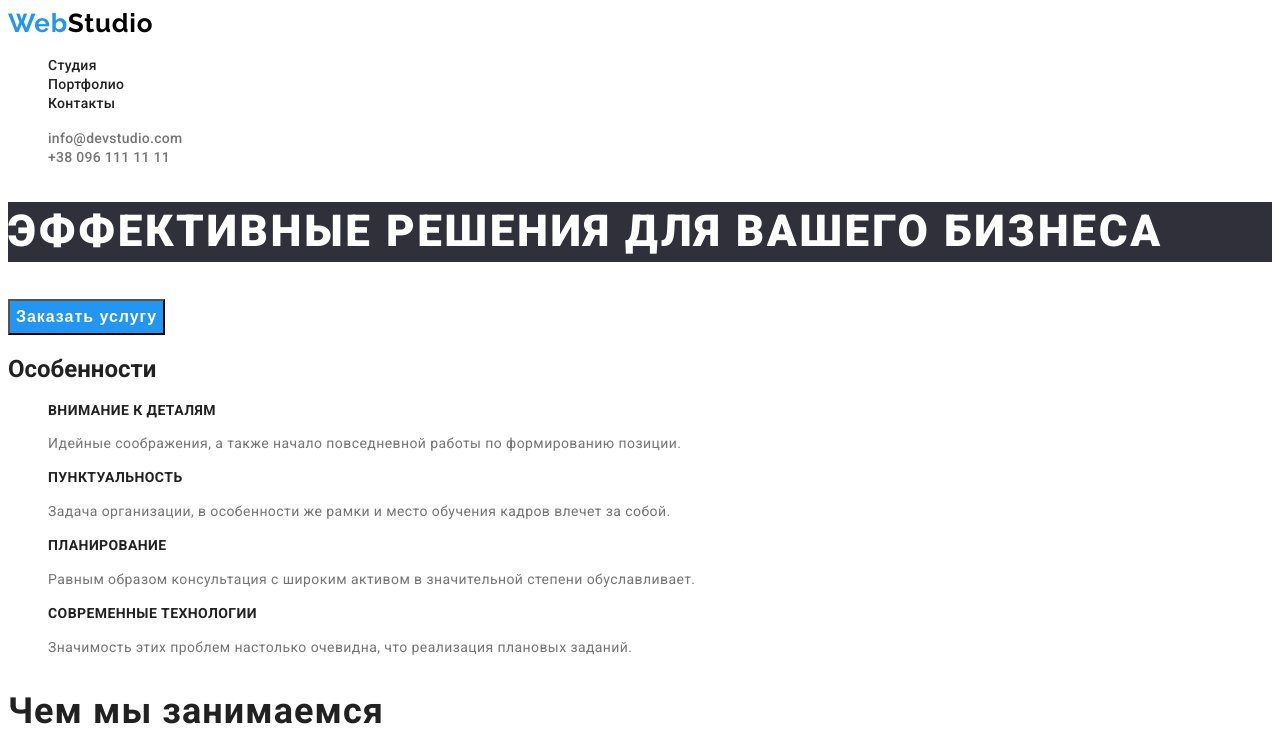
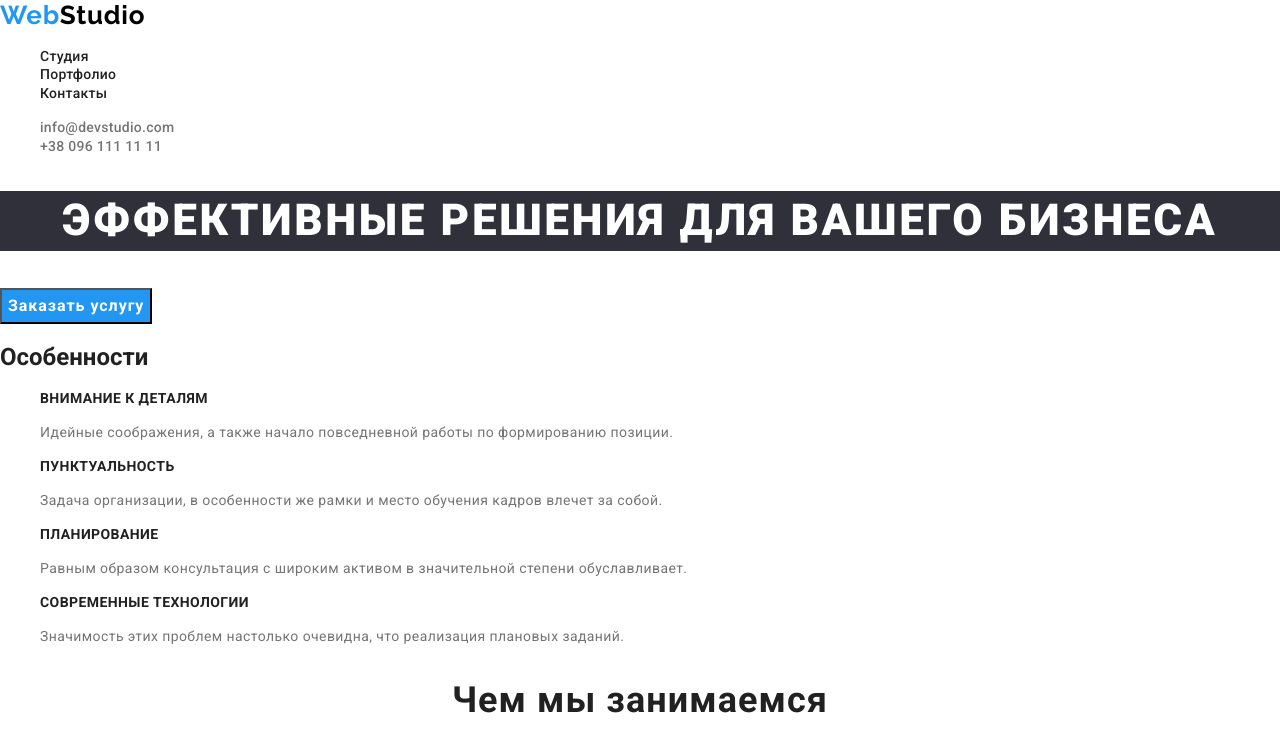
Before and after one commit to MarmeDon/goit-markup-hw-02, a plain HTML site: page index.html in a window 1280 px wide. Shown: the top 747 px of the page. Drawn offline with nearby package versions, Linux system fonts and the light colour scheme.

Commit message:
optimize-code

```diff
--- a/css/styles.css
+++ b/css/styles.css
@@ -5,6 +5,11 @@
   --alternative-text-color: #ffffff;
   --main-bg-color: #2f303a;
   --portfolio-btn-bg-color: #f5f4fa;
+}
+
+body {
+  font-family: Roboto, sans-serif;
+  color: var(--main-text-color);
 }
 
 .link {
@@ -15,12 +20,7 @@
   list-style: none;
 }
 
-body {
-  font-family: Roboto, sans-serif;
-  color: var(--main-text-color);
-}
-
-/* LOGO */
+/* COMPONENTS */
 
 .logo {
   font-family: Raleway, sans-serif;
@@ -31,16 +31,19 @@ body {
   color: var(--accent-text-color);
 }
 
+.title {
+  font-weight: 700;
+  font-size: 36px;
+  line-height: 1.17;
+  letter-spacing: 0.03em;
+  text-align: center;
+}
+
+/* HEADER */
+
 .header-logo-color {
   color: #000000;
 }
-
-.footer-logo-color {
-  color: var(--alternative-text-color);
-  background-color: var(--main-bg-color);
-}
-
-/* NAVIGATION */
 
 .nav-list-link {
   font-weight: 500;
@@ -54,8 +57,6 @@ body {
 .nav-list-link:focus {
   color: var(--accent-text-color);
 }
-
-/* CONTACTS */
 
 .contact-list-link {
   font-weight: 500;
@@ -77,12 +78,14 @@ body {
   font-size: 44px;
   line-height: 1.36;
   letter-spacing: 0.06em;
+  text-align: center;
   text-transform: uppercase;
   color: var(--alternative-text-color);
   background-color: var(--main-bg-color);
 }
 
 .modal-btn {
+  font-family: inherit;
   font-weight: 700;
   font-size: 16px;
   line-height: 1.87;
@@ -116,13 +119,6 @@ body {
   color: var(--secondary-text-color);
 }
 
-.title {
-  font-weight: 700;
-  font-size: 36px;
-  line-height: 1.17;
-  letter-spacing: 0.03em;
-}
-
 /* TEAM */
 
 .team-list-name {
@@ -130,6 +126,7 @@ body {
   font-size: 16px;
   line-height: 1.19;
   letter-spacing: 0.03em;
+  text-align: center;
 }
 
 .team-list-position {
@@ -137,9 +134,15 @@ body {
   line-height: 1.19;
   letter-spacing: 0.03em;
   color: var(--secondary-text-color);
+  text-align: center;
 }
 
 /* FOOTER */
+
+.footer-logo-color {
+  color: var(--alternative-text-color);
+  background-color: var(--main-bg-color);
+}
 
 .postal-address {
   font-size: 14px;
@@ -165,7 +168,7 @@ body {
 /* PORTFOLIO */
 
 .filter-btn {
-  font-family: Roboto, sans-serif;
+  font-family: inherit;
   font-weight: 500;
   font-size: 16px;
   line-height: 1.62;
--- a/index.html
+++ b/index.html
@@ -11,19 +11,24 @@
       href="https://fonts.googleapis.com/css2?family=Raleway:wght@700&family=Roboto:wght@400;500;700;900&display=swap"
       rel="stylesheet"
     />
+    <link rel="stylesheet" href="https://cdnjs.cloudflare.com/ajax/libs/modern-normalize/1.1.0/modern-normalize.min.css" integrity="sha512-wpPYUAdjBVSE4KJnH1VR1HeZfpl1ub8YT/NKx4PuQ5NmX2tKuGu6U/JRp5y+Y8XG2tV+wKQpNHVUX03MfMFn9Q==" crossorigin="anonymous" referrerpolicy="no-referrer" />
     <link rel="stylesheet" href="./css/styles.css" />
   </head>
 
   <body>
-    <header>
-      <nav>
+    <header class="header">
+      <nav class="navigation">
         <a href="./index.html" lang="en" class="logo link"
           >Web<span class="header-logo-color">Studio</span></a
         >
         <ul class="nav-list list">
-          <li><a href="./index.html" class="nav-list-link link">Студия</a></li>
-          <li><a href="./portfolio.html" class="nav-list-link link">Портфолио</a></li>
-          <li><a href="" class="nav-list-link link">Контакты</a></li>
+          <li class="nav-list-item">
+            <a href="./index.html" class="nav-list-link link">Студия</a>
+          </li>
+          <li class="nav-list-item">
+            <a href="./portfolio.html" class="nav-list-link link">Портфолио</a>
+          </li>
+          <li class="nav-list-item"><a href="" class="nav-list-link link">Контакты</a></li>
         </ul>
       </nav>
       <ul class="contact-list list">
@@ -39,7 +44,7 @@
         <button type="button" class="modal-btn">Заказать услугу</button>
       </section>
       <section>
-        <h2 class="features">Особенности</h2>
+        <h2 hidden">Особенности</h2>
         <ul class="features-list list">
           <li>
             <h3 class="features-list-title">Внимание к деталям</h3>
```
Also changed, not shown: portfolio.html (+8 -1 lines).
